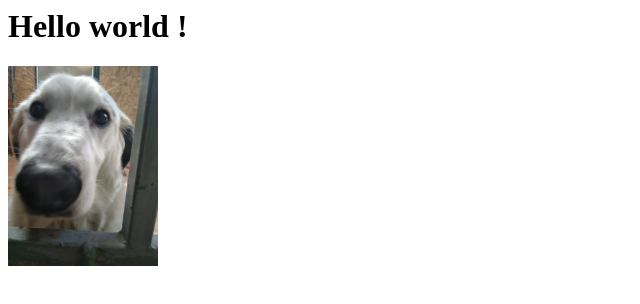
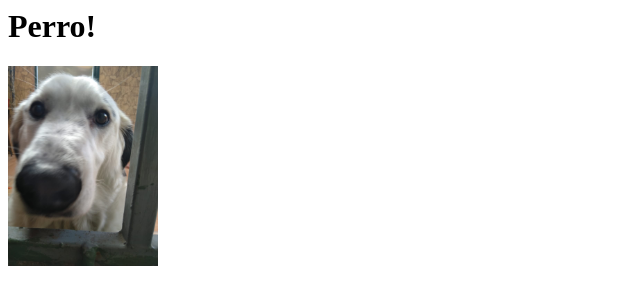
Before and after one commit to dcarrascor/curso_mit, a plain HTML site: page index.html in a window 1280 px wide. Shown: the whole page, without its empty margins (0-640 px from the left). Drawn offline with Linux system fonts and the light colour scheme.

Commit message:
Update index.html

```diff
--- a/index.html
+++ b/index.html
@@ -1,5 +1,5 @@
 <html>
-    <h1>Hello world !</h1>
+    <h1>Perro!</h1>
     <div>
         <img src="copito.jpeg" height="200">
     </div>
```
